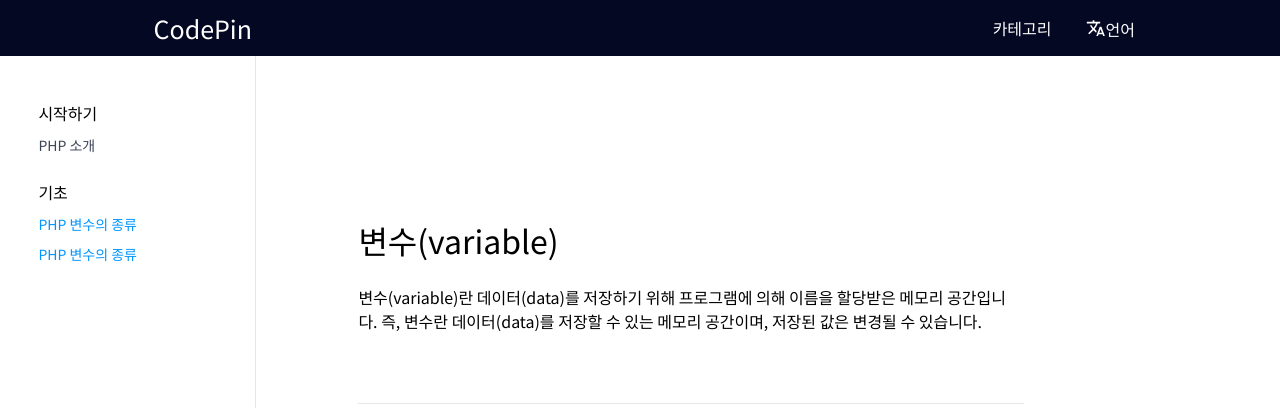
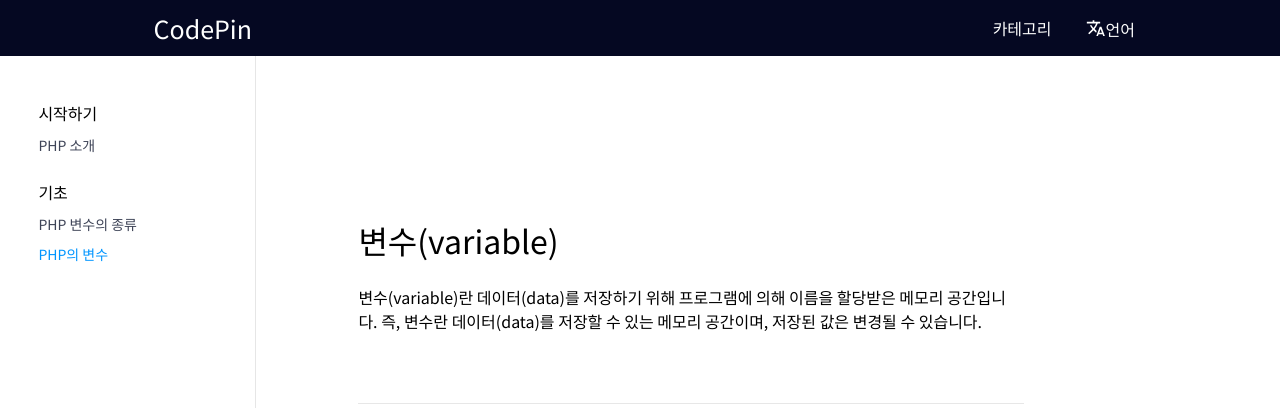
Before and after one commit to WADE-OSS/CodePin, a Jekyll site: the page built from _posts/php/2022-05-26-variable.md, in a window 1280 px wide. Shown: the top 408 px of the page. Built offline with Jekyll 4.4.1, drawn with Linux system fonts in a browser that asks for light colours; Markdown is read by kramdown in place of the engine named in the settings.

Commit message:
Update 2022-05-26-variable.md

```diff
--- a/_posts/php/2022-05-26-variable.md
+++ b/_posts/php/2022-05-26-variable.md
@@ -1,7 +1,7 @@
 ---
 published: true
-title : PHP 변수의 종류
-info : PHP 변수의 종류에 대해 알아보도록 하겠습니다.
+title : PHP의 변수
+info : PHP 변수에 대해 알아보도록 하겠습니다.
 categories : [PHP]
 tag : [기초]
 ---
```
